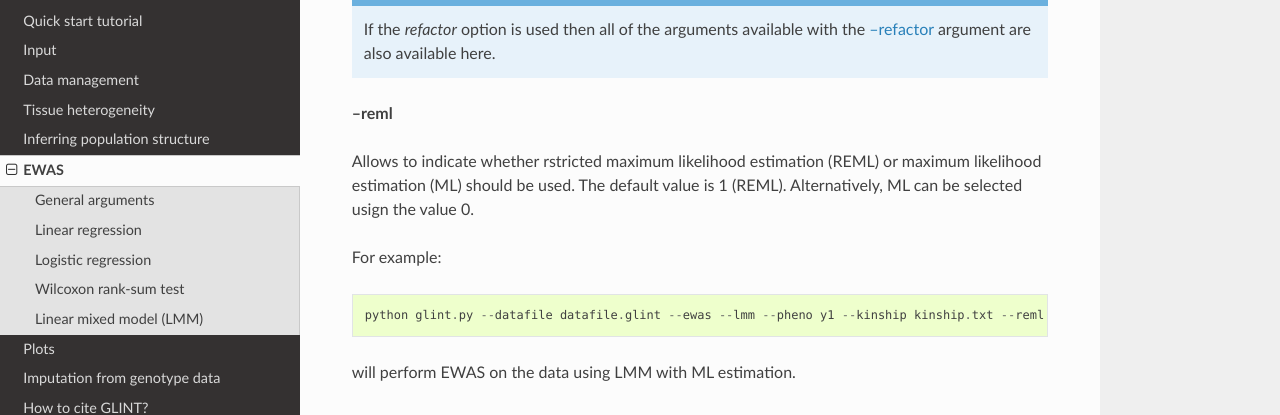
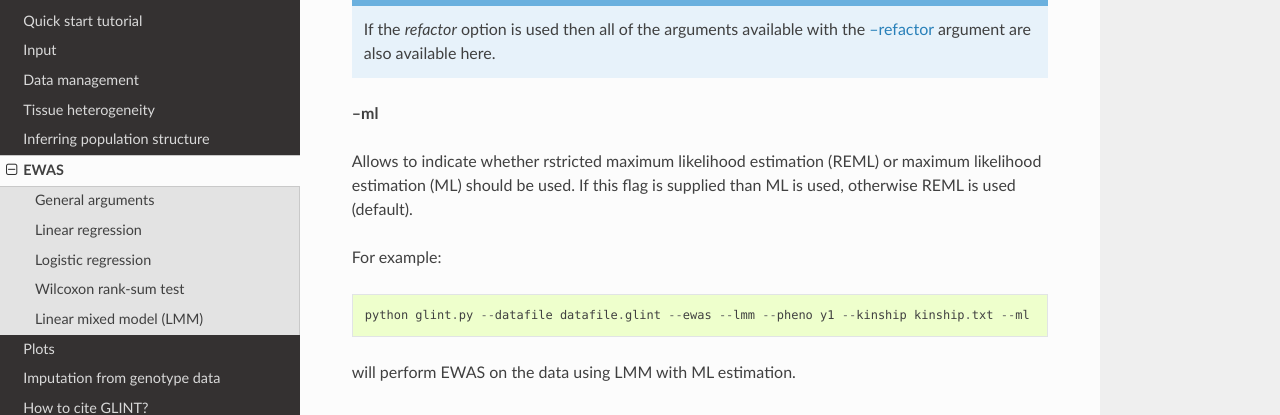
Before and after one commit to cozygene/glint, a Sphinx documentation site: the page built from docs/source/ewas.rst, in a window 1280 px wide and 900 px high, scrolled down 4780 px. Shown: the part 154-569 px from the top of the window. Built offline with Sphinx 7.4.7 and the Read the Docs theme 2.0.0, drawn with Linux system fonts in a browser that asks for light colours.

Commit message:
use --ml and not --reml

```diff
--- a/docs/source/ewas.rst
+++ b/docs/source/ewas.rst
@@ -178,13 +178,13 @@ will use the ReFACTor algorithm for constructing the kinship matrix (where 6 is
 
 
 
-**--reml**
+**--ml**
 
-Allows to indicate whether rstricted maximum likelihood estimation (REML) or maximum likelihood estimation (ML) should be used. The default value is 1 (REML). Alternatively, ML can be selected usign the value 0.
+Allows to indicate whether rstricted maximum likelihood estimation (REML) or maximum likelihood estimation (ML) should be used. If this flag is supplied than ML is used, otherwise REML is used (default).
 
 For example::
 
-	python glint.py --datafile datafile.glint --ewas --lmm --pheno y1 --kinship kinship.txt --reml 0
+	python glint.py --datafile datafile.glint --ewas --lmm --pheno y1 --kinship kinship.txt --ml
 
 will perform EWAS on the data using LMM with ML estimation.
 
```
Also changed, not shown: 1 other file.
